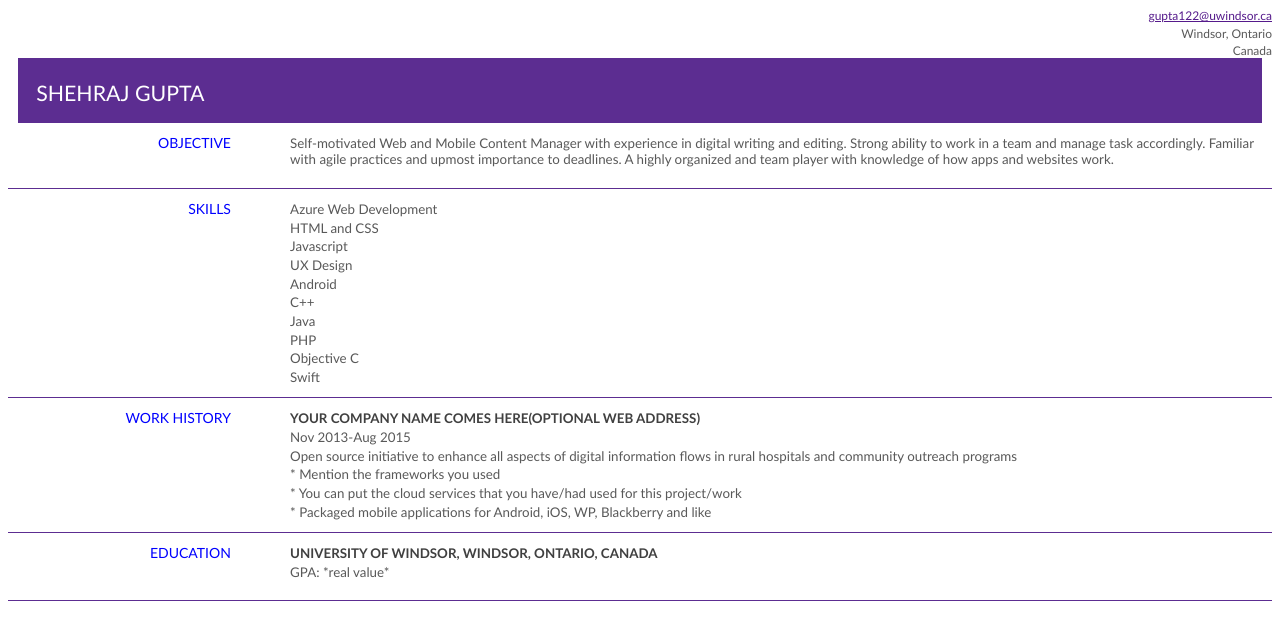
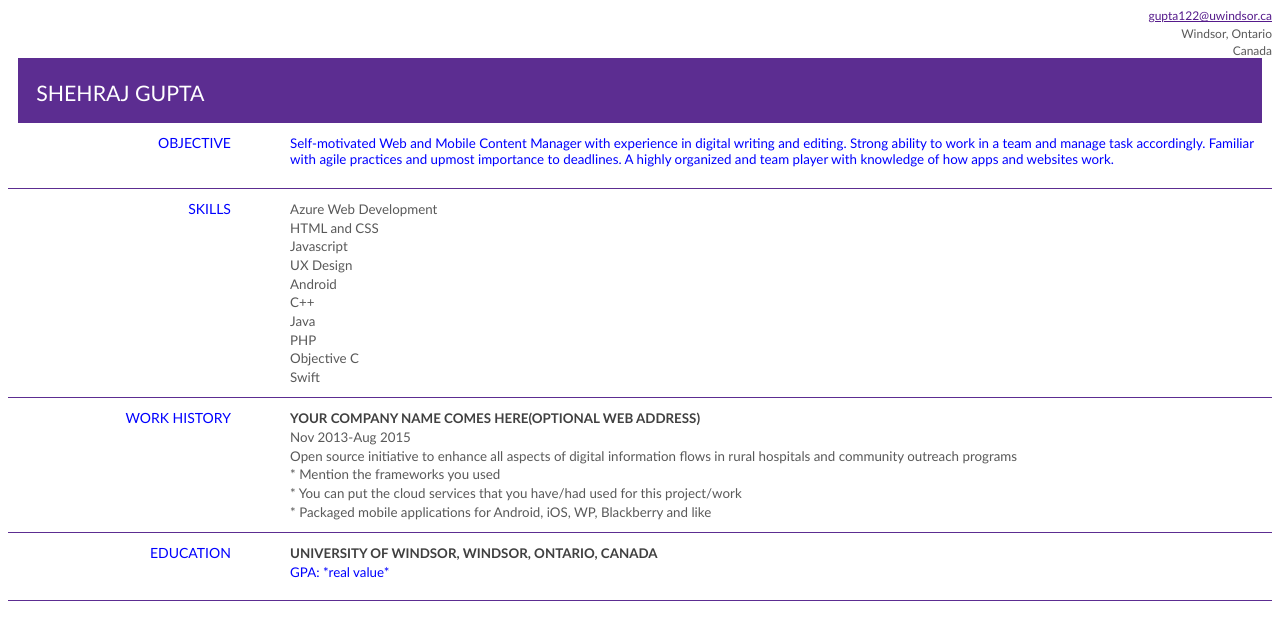
Before and after one commit to shehraj/shehraj.github.io, a plain HTML site: page index.html in a window 1280 px wide. Drawn offline with Linux system fonts and the light colour scheme.

Commit message:
Update index.html

```diff
--- a/index.html
+++ b/index.html
@@ -29,7 +29,7 @@
         mso-hansi-theme-font: minor-latin;
         mso-bidi-font-family: "Times New Roman";
         mso-bidi-theme-font: minor-bidi;
-        color: #595959;
+        color: Blue;
         mso-themecolor: text1;
         mso-themetint: 166;
         mso-font-kerning: 10.0pt;
```
